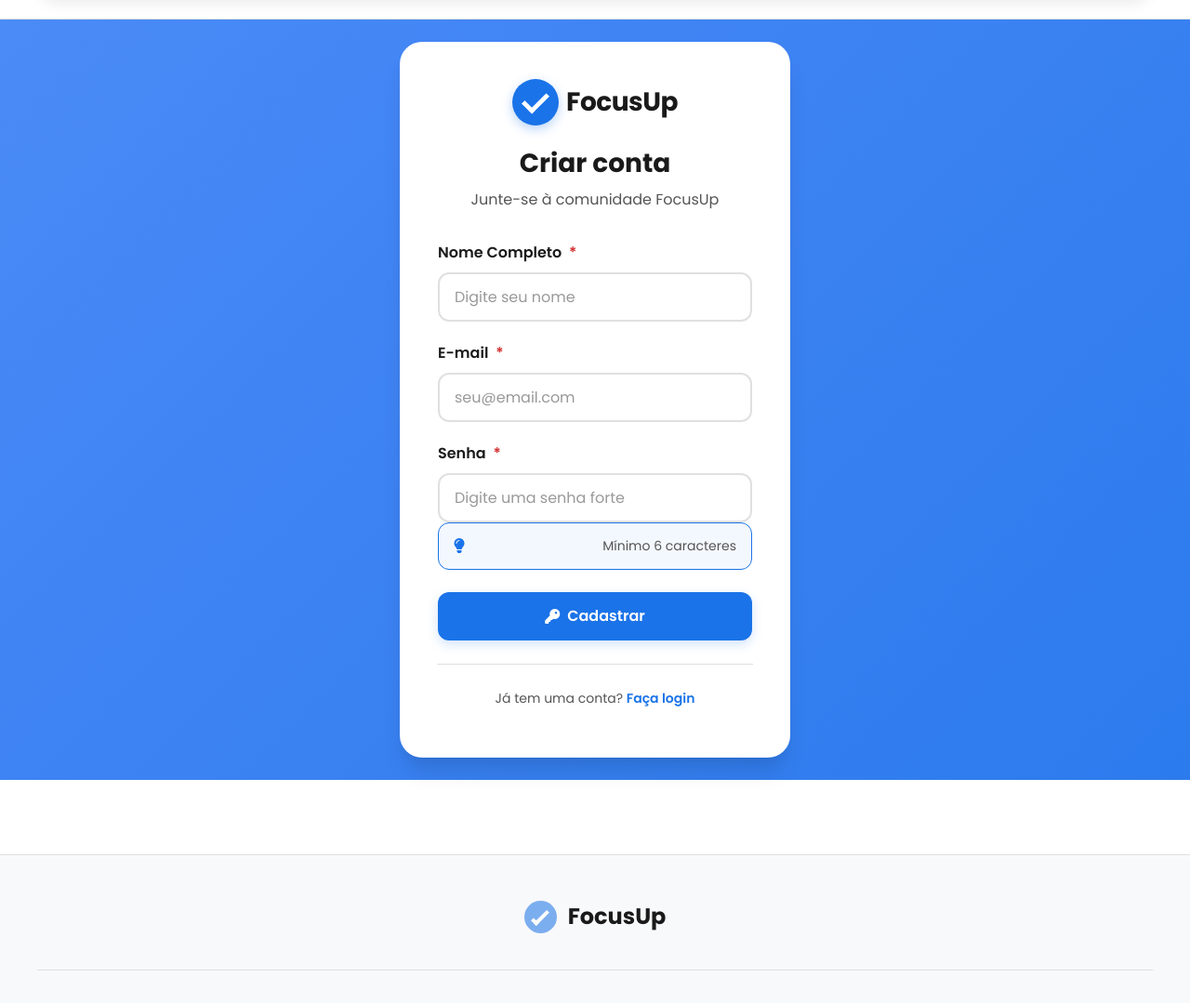
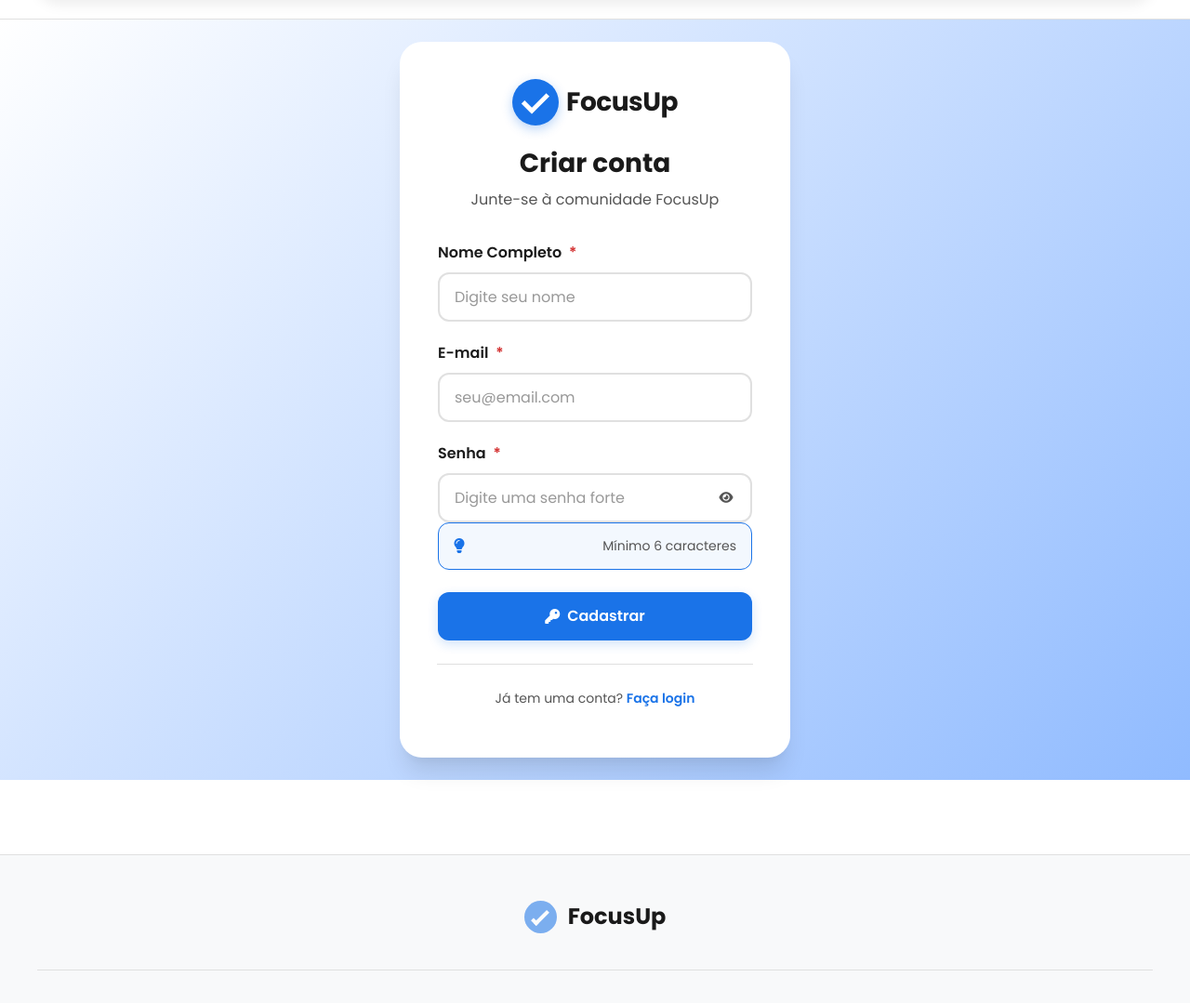
Before and after one commit to Paulinzz/Pratica-Profissional, a Flask app: page /cadastro in a window 1280 px wide. Shown: the part 105-1184 px from the top of the page at 93% size. Run offline with Flask 3, Linux system fonts and the light colour scheme; some libraries are stand-ins or nearby versions; some web fonts are replaced.

Commit message:
fix: actions in password

```diff
--- a/static/css/components/forms.css
+++ b/static/css/components/forms.css
@@ -58,6 +58,50 @@ select {
   background: var(--color-bg-primary);
   transition: var(--transition-base);
   box-sizing: border-box;
+}
+
+/* Password visibility toggle */
+.password-input-wrapper {
+  position: relative;
+  width: 100%;
+}
+
+.password-input-wrapper input[type="password"],
+.password-input-wrapper input[type="text"] {
+  padding-right: 3rem;
+}
+
+.password-toggle {
+  position: absolute;
+  top: 50%;
+  right: 0.75rem;
+  width: 2rem;
+  height: 2rem;
+  padding: 0;
+  border: 0;
+  border-radius: var(--radius-md);
+  background: transparent;
+  color: var(--color-text-secondary);
+  display: inline-flex;
+  align-items: center;
+  justify-content: center;
+  transform: translateY(-50%);
+  cursor: pointer;
+}
+
+.password-toggle:hover,
+.password-toggle:focus-visible {
+  color: var(--color-primary);
+  background: rgba(26, 115, 232, 0.08);
+}
+
+.password-toggle:focus-visible {
+  outline: 2px solid var(--color-primary);
+  outline-offset: 2px;
+}
+
+body.dark-mode .password-toggle {
+  color: var(--color-text-dark-secondary);
 }
 
 textarea {
--- a/static/css/main.css
+++ b/static/css/main.css
@@ -183,6 +183,44 @@
 .z-fixed { z-index: var(--z-fixed); }
 .z-modal { z-index: var(--z-modal); }
 
+/* Page Transitions */
+@keyframes pageEnter {
+  from {
+    opacity: 0;
+    transform: translateY(10px);
+  }
+  to {
+    opacity: 1;
+    transform: translateY(0);
+  }
+}
+
+body.page-entering #conteudo-principal,
+body.page-entering .auth-container {
+  animation: pageEnter var(--duration-slow) var(--ease-out) both;
+}
+
+body.page-leaving #conteudo-principal,
+body.page-leaving .auth-container {
+  opacity: 0;
+  transform: translateY(-6px);
+  transition: opacity var(--duration-fast) var(--ease-in),
+              transform var(--duration-fast) var(--ease-in);
+}
+
+/* Native cross-document view transitions (supported browsers) */
+@view-transition {
+  navigation: auto;
+}
+
+::view-transition-old(root) {
+  animation: fadeOut 180ms ease both;
+}
+
+::view-transition-new(root) {
+  animation: pageEnter 320ms var(--ease-out) both;
+}
+
 /* Animations */
 @keyframes fadeIn {
   from { opacity: 0; }
--- a/static/scripts/main.js
+++ b/static/scripts/main.js
@@ -91,6 +91,70 @@
         }
 
         document.addEventListener('DOMContentLoaded', function() {
+            // Entrada suave em todas as páginas
+            document.body.classList.remove('page-entering');
+            window.requestAnimationFrame(function() {
+                document.body.classList.add('page-entering');
+            });
+
+            // Transição suave para links internos
+            document.querySelectorAll('a[href]').forEach(function(link) {
+                link.addEventListener('click', function(event) {
+                    if (event.defaultPrevented || event.button !== 0 || event.metaKey || event.ctrlKey || event.shiftKey || event.altKey) return;
+                    if (link.target && link.target !== '_self') return;
+                    if (link.hasAttribute('download')) return;
+
+                    const url = new URL(link.href, window.location.href);
+                    if (url.origin !== window.location.origin) return;
+                    if (url.pathname === window.location.pathname && url.search === window.location.search && url.hash) return;
+
+                    event.preventDefault();
+                    document.body.classList.remove('page-entering');
+                    document.body.classList.add('page-leaving');
+
+                    window.setTimeout(function() {
+                        window.location.href = url.href;
+                    }, 180);
+                });
+            });
+
+            // Transição suave antes do envio de formulários
+            document.querySelectorAll('form').forEach(function(form) {
+                form.addEventListener('submit', function(event) {
+                    if (event.defaultPrevented || form.dataset.noPageTransition === 'true') return;
+                    if (form.target && form.target !== '_self') return;
+                    if (form.method === 'dialog') return;
+
+                    event.preventDefault();
+                    document.body.classList.remove('page-entering');
+                    document.body.classList.add('page-leaving');
+
+                    window.setTimeout(function() {
+                        form.submit();
+                    }, 180);
+                });
+            });
+
+            document.querySelectorAll('[data-password-toggle]').forEach(function(toggle) {
+                toggle.addEventListener('click', function() {
+                    const inputId = toggle.getAttribute('data-password-toggle');
+                    const input = document.getElementById(inputId);
+                    if (!input) return;
+
+                    const isVisible = input.type === 'text';
+                    input.type = isVisible ? 'password' : 'text';
+                    toggle.setAttribute('aria-pressed', isVisible ? 'false' : 'true');
+                    toggle.setAttribute('aria-label', isVisible ? 'Mostrar senha' : 'Ocultar senha');
+                    toggle.setAttribute('title', isVisible ? 'Mostrar senha' : 'Ocultar senha');
+
+                    const icon = toggle.querySelector('i');
+                    if (icon) {
+                        icon.classList.toggle('fa-eye', isVisible);
+                        icon.classList.toggle('fa-eye-slash', !isVisible);
+                    }
+                });
+            });
+
             const footerSections = document.querySelectorAll('.footer-section h3');
             footerSections.forEach(function(header) {
                 header.addEventListener('click', function() {
--- a/templates/components/form_group.html
+++ b/templates/components/form_group.html
@@ -54,6 +54,7 @@
               aria-label="{{ label }}"
               {% if helper_text %}aria-describedby="{{ name }}-help"{% endif %}>{{ value|default('') }}</textarea>
   {% else %}
+    {% if type == 'password' %}<div class="password-input-wrapper">{% endif %}
     <input type="{{ type|default('text') }}"
            id="{{ name }}"
            name="{{ name }}"
@@ -73,6 +74,18 @@
            {% if step %}step="{{ step }}"{% endif %}
            aria-label="{{ label }}"
            {% if helper_text %}aria-describedby="{{ name }}-help"{% endif %}>
+    {% if type == 'password' %}
+      <button type="button"
+              class="password-toggle"
+              data-password-toggle="{{ name }}"
+              aria-label="Mostrar senha"
+              aria-controls="{{ name }}"
+              aria-pressed="false"
+              title="Mostrar senha">
+        <i class="fa-solid fa-eye" aria-hidden="true"></i>
+      </button>
+    </div>
+    {% endif %}
   {% endif %}
 
   {% if error_text %}
```
